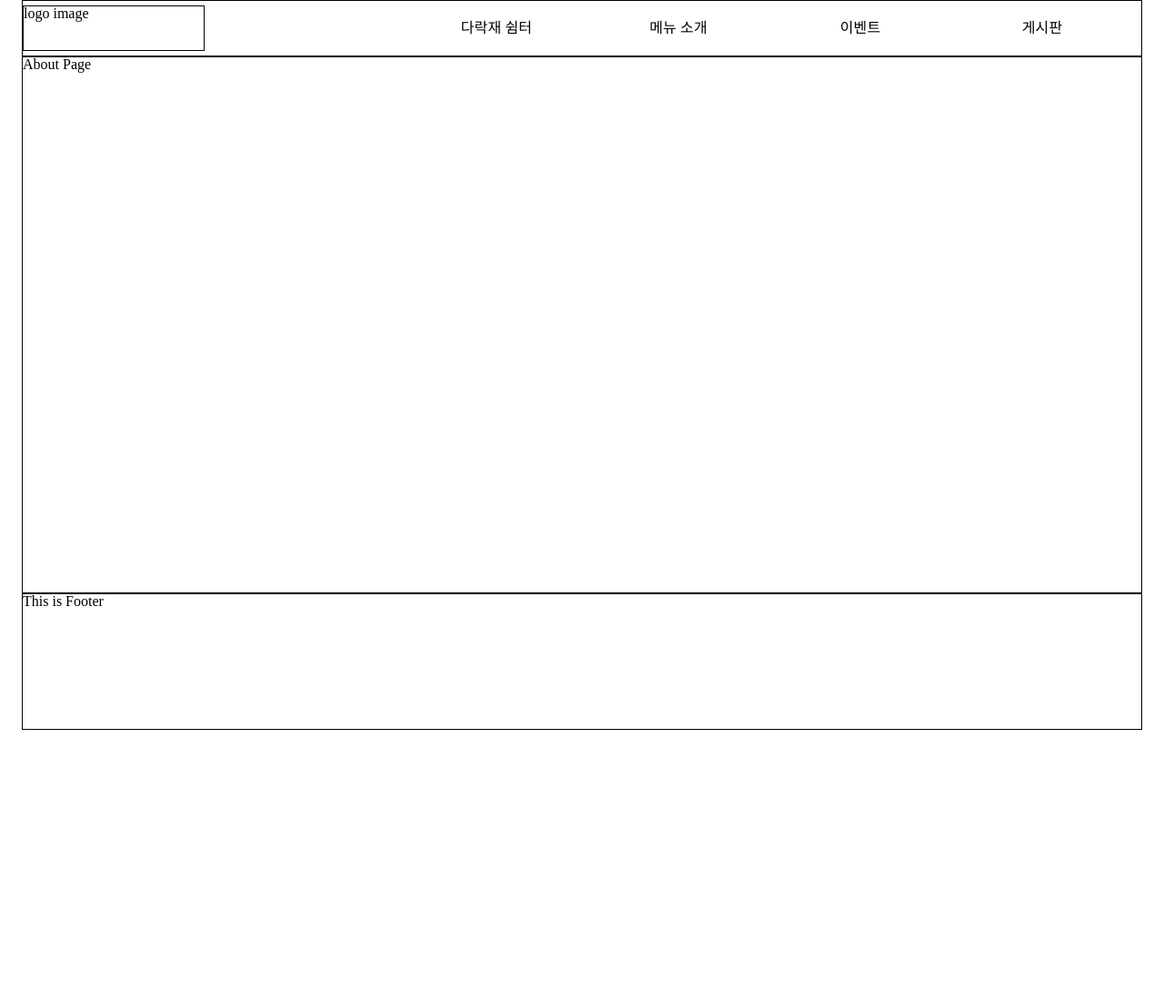
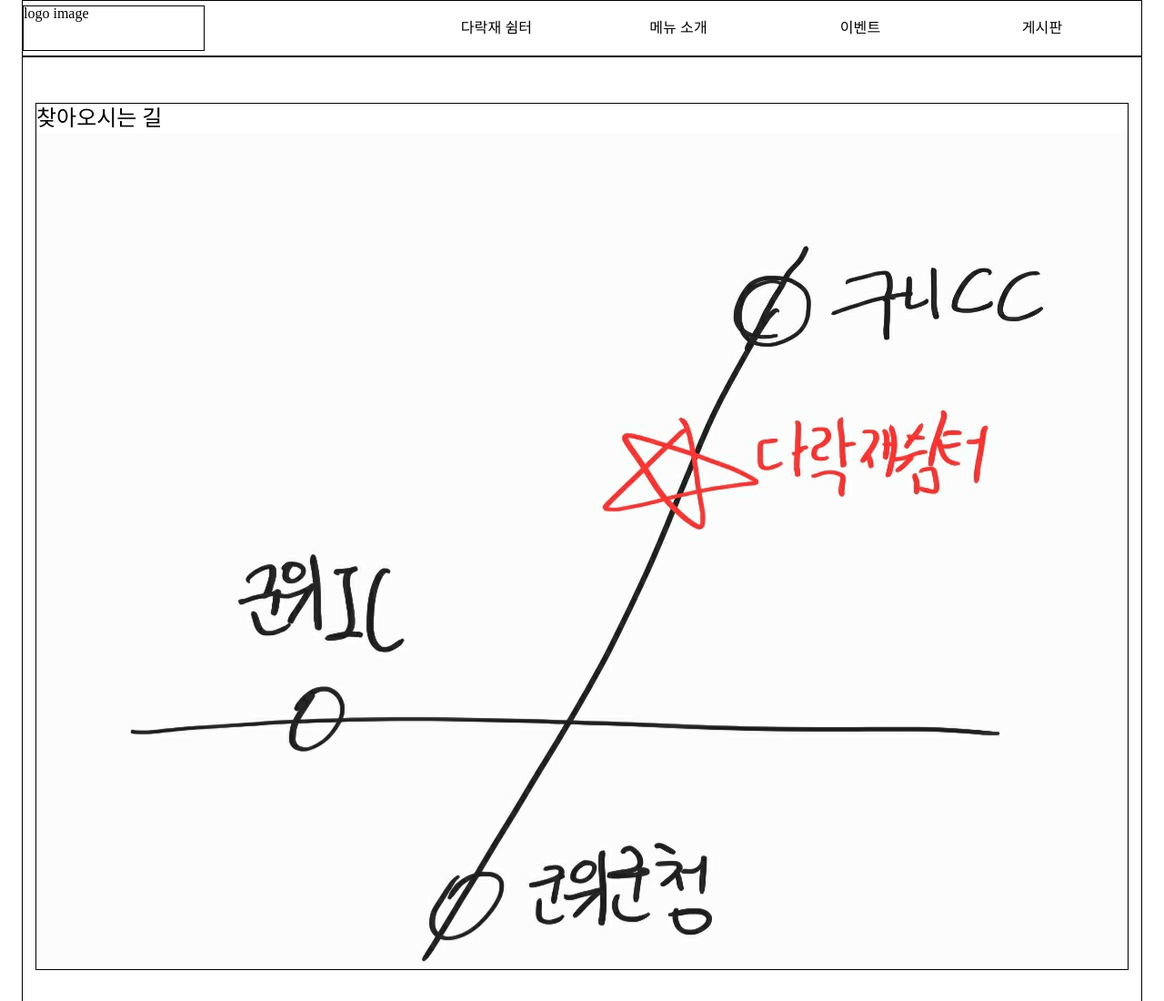
Before and after one commit to hayoung0Lee/gatsby-gomtang, a Gatsby site: page /about in a window 1280 px wide. Shown: the top 1100 px of the page at 91% size. Before the commit the page ends 802 px from the top, so only its background shows below. Built offline with nearby package versions, Linux system fonts and the light colour scheme; Gatsby itself is replaced by a stand-in of ours.

Commit message:
Add Image to About page

```diff
--- a/src/pages/about.tsx
+++ b/src/pages/about.tsx
@@ -1,10 +1,80 @@
 import React from "react";
 import Layout from "../components/layout";
+import { Typography } from "@material-ui/core";
+import { useStaticQuery, graphql } from "gatsby";
+import styled from "styled-components";
 
-const AboutPage = () => (
-  <Layout>
-    <div>About Page</div>
-  </Layout>
-);
+const ImgWrapper = styled.div`
+  border: 1px solid black;
+  margin: auto;
+  max-width: fit-content;
+  margin-top: 20px;
+  margin-bottom: 20px;
+`;
+
+const AboutLayout = styled.div`
+  display: flex;
+  flex-wrap: wrap;
+  justify-content: center;
+  margin-top: 30px;
+`;
+
+const AboutPage = () => {
+  const data = useStaticQuery(graphql`
+    {
+      utilsJson {
+        about {
+          how_to_come
+          map
+          how_to_come_alt
+        }
+      }
+      allFile(filter: { relativePath: { eq: "route-to-gomtang.jpeg" } }) {
+        nodes {
+          childImageSharp {
+            fluid {
+              srcSet
+              src
+              sizes
+            }
+          }
+        }
+      }
+    }
+  `);
+
+  return (
+    <Layout>
+      <AboutLayout>
+        <ImgWrapper>
+          <Typography variant="h5">
+            {data.utilsJson.about.how_to_come}
+          </Typography>
+          <img
+            srcSet={data.allFile.nodes[0]["childImageSharp"]["fluid"]["srcSet"]}
+            sizes="(max-width: 200px) 180px,
+            (max-width: 400px) 250px,
+            (max-width: 800px) 450px,
+            600px"
+            src={data.allFile.nodes[0]["childImageSharp"]["fluid"]["src"]}
+            alt={data.utilsJson.about.how_to_come_alt}
+          />
+        </ImgWrapper>
+        <ImgWrapper>
+          <Typography variant="h5">{data.utilsJson.about.map}</Typography>
+          <img
+            srcSet={data.allFile.nodes[0]["childImageSharp"]["fluid"]["srcSet"]}
+            sizes="(max-width: 200px) 180px,
+            (max-width: 400px) 250px,
+            (max-width: 800px) 450px,
+            600px"
+            src={data.allFile.nodes[0]["childImageSharp"]["fluid"]["src"]}
+            alt={data.utilsJson.about.how_to_come_alt}
+          />
+        </ImgWrapper>
+      </AboutLayout>
+    </Layout>
+  );
+};
 
 export default AboutPage;
--- a/src/utils/language.json
+++ b/src/utils/language.json
@@ -6,6 +6,8 @@
     "contact": "게시판"
   },
   "about": {
-    "how-to-come": "찾아오시는 길"
+    "how-to-come": "찾아오시는 길",
+    "map": "네이버 지도",
+    "how-to-come-alt": "다락재 곰탕 오시는 길"
   }
 }
```
Also changed, not shown: src/images/route-to-gomtang.jpeg (added), 1 other file.
